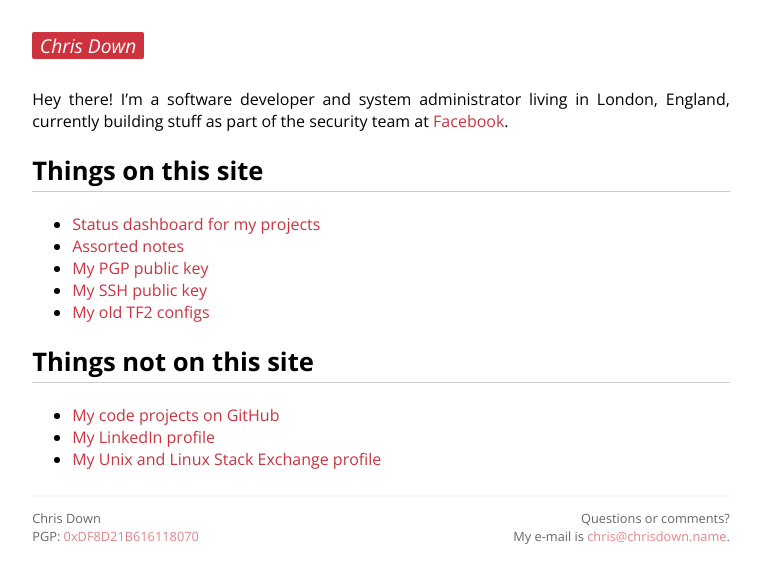
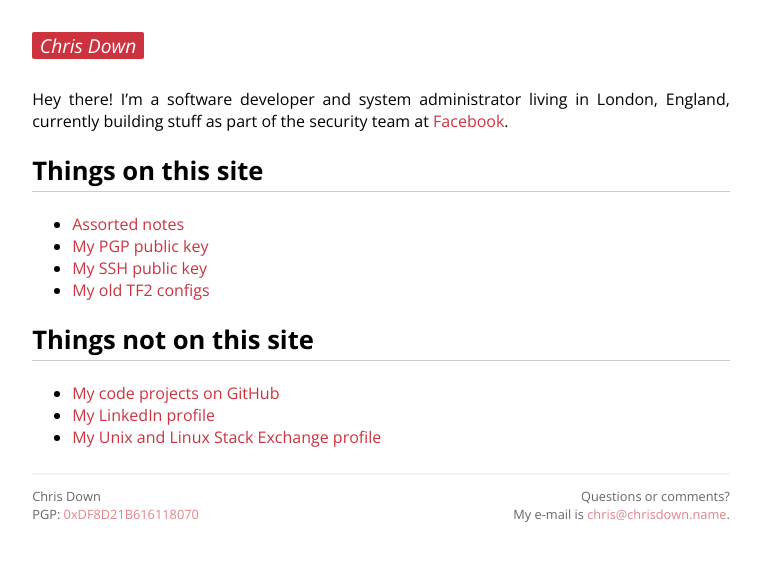
Before and after one commit to cdown/chrisdown.name, a Jekyll site: the page built from index.md, in a window 1280 px wide. Shown: the top 583 px of the page, without its empty margins (259-1020 px from the left). Built offline with Jekyll 4.4.1, drawn with Linux system fonts in a browser that asks for light colours; some web fonts are replaced.

Commit message:
Remove status dashboard link from index, not ready yet

```diff
--- a/index.md
+++ b/index.md
@@ -11,7 +11,6 @@ England, currently building stuff as part of the security team at [Facebook][].
 
 ## Things on this site
 
-- [Status dashboard for my projects][]
 - [Assorted notes][]
 - [My PGP public key][]
 - [My SSH public key][]
@@ -31,4 +30,3 @@ England, currently building stuff as part of the security team at [Facebook][].
 [My old TF2 configs]: /tf2
 [My Unix and Linux Stack Exchange profile]: http://unix.stackexchange.com/users/10762/chris-down
 [My code projects on GitHub]: https://github.com/cdown
-[Status dashboard for my projects]: /builds
```
